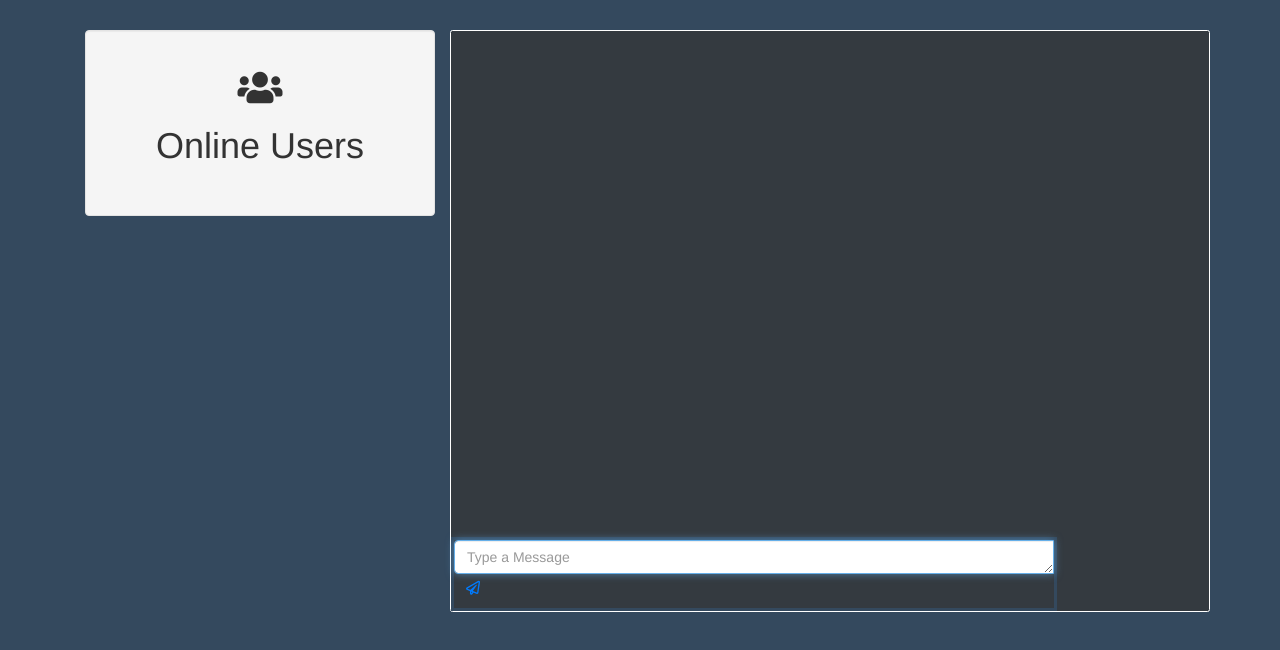
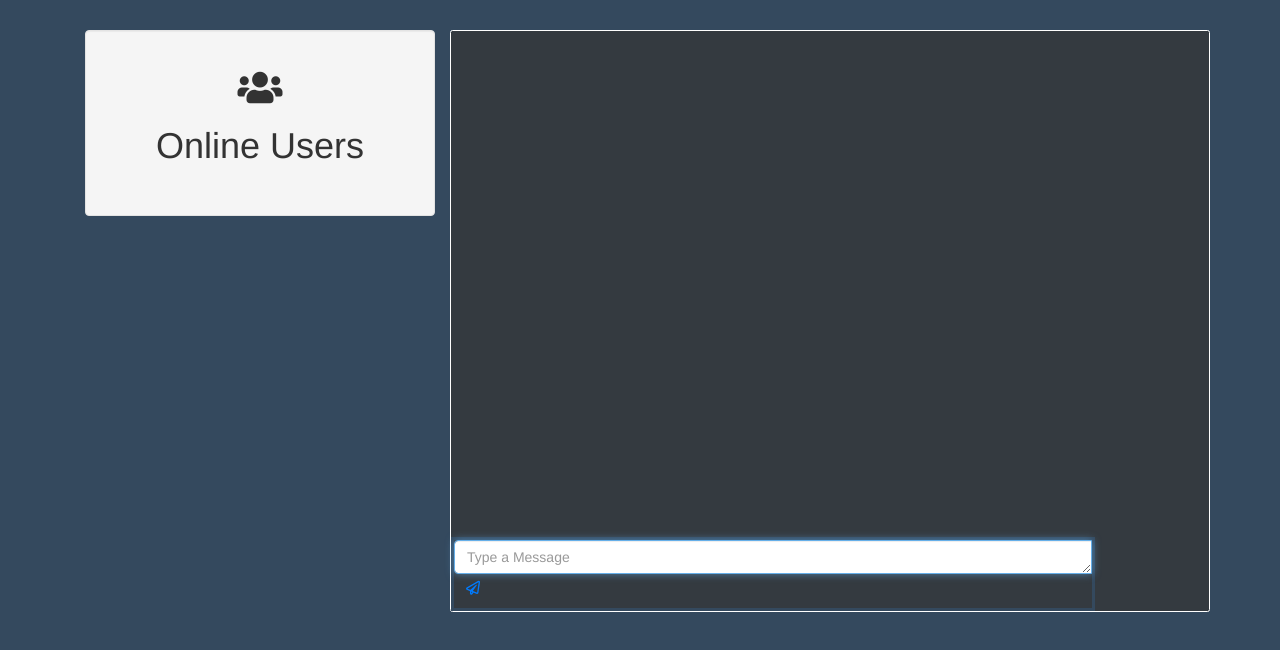
Before and after one commit to Techit-Kakaew/socket.io-webchat, a website: page index.html in a window 1280 px wide. Both pictures are taken after typing "Sample" into the empty fields and a click on the input "Sign in". Drawn offline with nearby package versions, Linux system fonts and the light colour scheme; no server answers.

Commit message:
9th commit

```diff
--- a/index.html
+++ b/index.html
@@ -51,7 +51,9 @@
             left: 0;
             position: absolute;
             right: 0;
-            width: 80%;
+            width: 85%;
+        }
+        .txtArea #messageBtn{
             display: table;
         }
 
```
